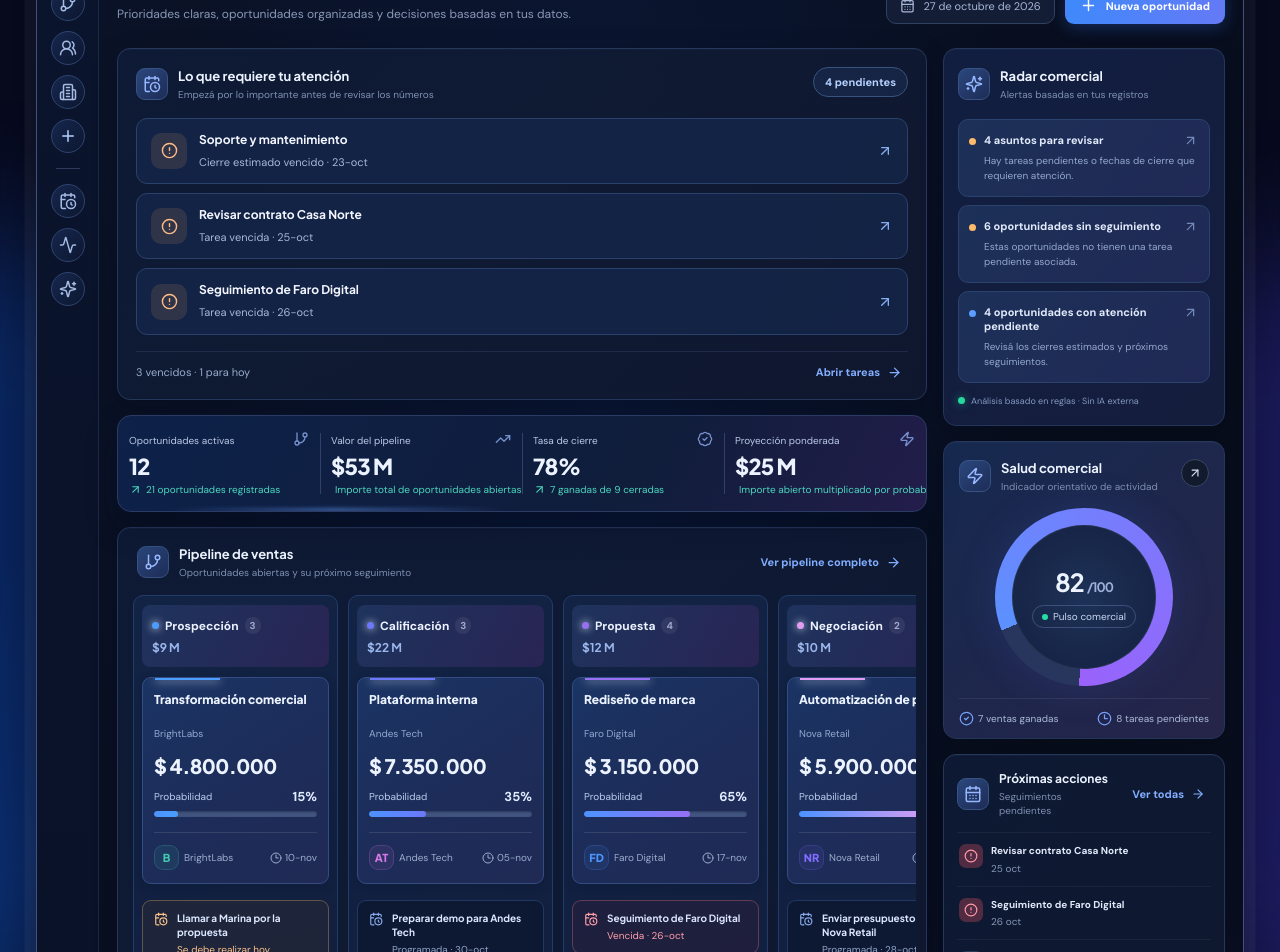
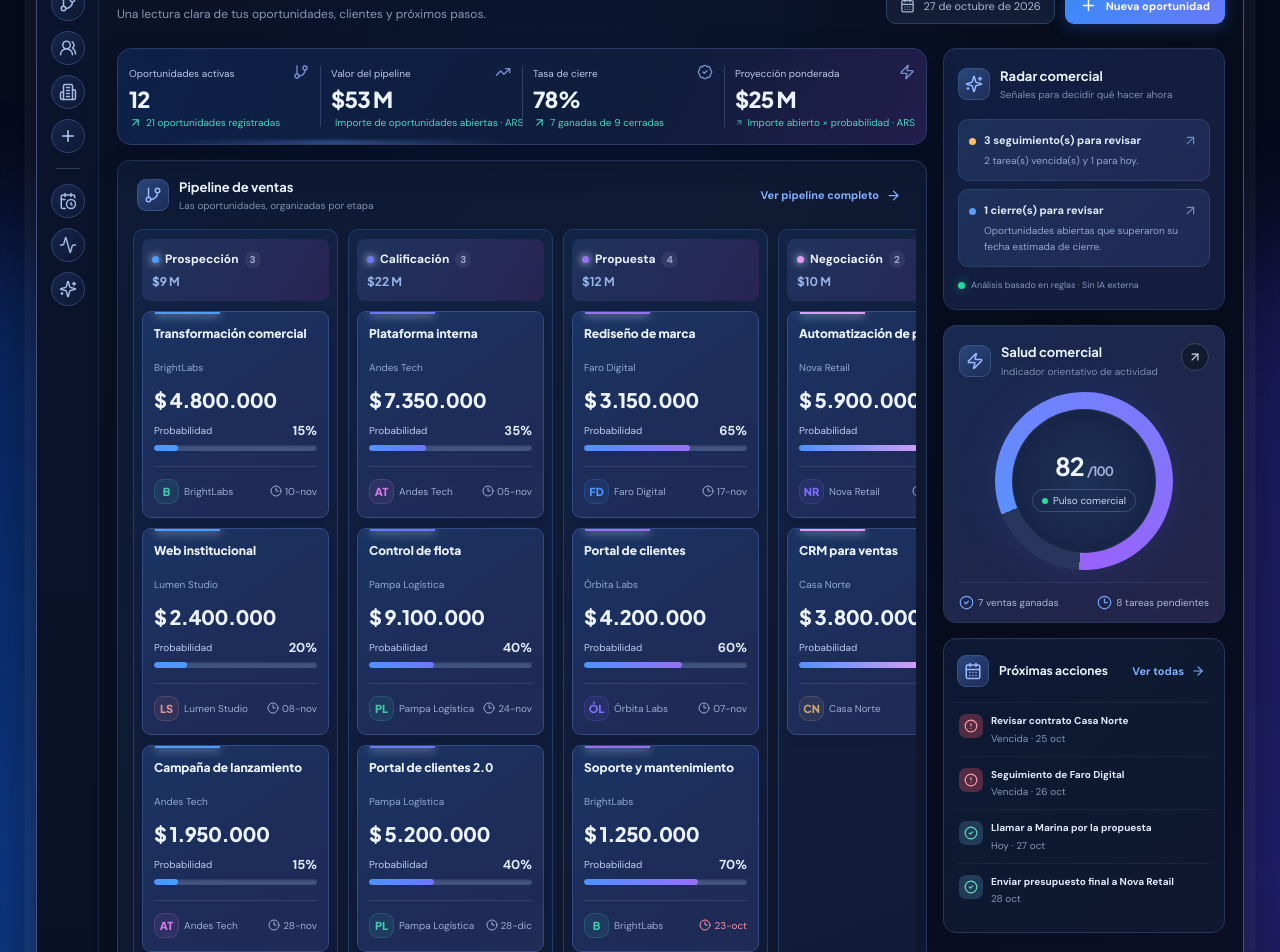
Before and after one commit to CamiloVenesia/nexo-crm, a React (Vite) app: page / in a window 1280 px wide. Shown: the part 200-1152 px from the top of the page. Built offline with nearby package versions, Linux system fonts and the light colour scheme; the HTML template or start-up script is replaced by a standard one.

Commit message:
feat: mejorar indicadores y claridad del dashboard

```diff
--- a/src/views/Dashboard.tsx
+++ b/src/views/Dashboard.tsx
@@ -3,7 +3,6 @@ import {
   ArrowRight,
   ArrowUpRight,
   BadgeCheck,
-  CalendarClock,
   CalendarDays,
   CircleAlert,
   CircleCheck,
@@ -16,22 +15,8 @@ import {
 } from 'lucide-react';
 
 import { useCRM } from '../lib/store';
-
-import {
-  dealNeedsAttention,
-  getDealFollowUp,
-  getPriorityItems,
-  nextPendingTask,
-} from '../lib/commercial';
-
-import {
-  fmtDateTime,
-  money,
-  openDeals,
-  overdue,
-  pipelineValue,
-  weightedValue,
-} from '../lib/utils';
+import { calculateReportMetrics } from '../lib/reporting';
+import { fmtDateTime, money, overdue, todayDue } from '../lib/utils';
 
 import type { Deal, Page } from '../types';
 import { STAGES } from '../types';
@@ -50,8 +35,6 @@ import {
   RevenueLegend,
 } from '../components/Charts';
 
-import './commercial.css';
-
 interface DashboardProps {
   navigate: (page: Page) => void;
   newDeal: () => void;
@@ -65,117 +48,94 @@ export function Dashboard({
 }: DashboardProps) {
   const { data, changeStage } = useCRM();
 
-  // ============================================
-  // INDICADORES GENERALES
-  // ============================================
+  // ==========================================
+  // MÉTRICAS COMPARTIDAS CON REPORTES
+  // ==========================================
 
-  const active = openDeals(data.deals);
+  const metrics = calculateReportMetrics(data.deals);
+  const currency = data.settings.currency;
 
-  const won = data.deals.filter(
-    (deal) => deal.stage === 'ganado',
+  const active = data.deals.filter(
+    (deal) =>
+      deal.stage !== 'ganado' &&
+      deal.stage !== 'perdido',
   );
 
-  const closed = data.deals.filter(
-    (deal) =>
-      deal.stage === 'ganado' ||
-      deal.stage === 'perdido',
+  const pending = data.tasks.filter(
+    (task) => !task.done,
   );
 
-  const winRate = closed.length
-    ? Math.round(
-        (won.length / closed.length) * 100,
-      )
-    : 0;
-
-  const pending = data.tasks
-    .filter((task) => !task.done)
-    .sort((a, b) =>
-      a.dueDate.localeCompare(b.dueDate),
+  const lateTasks = pending.filter(
+    (task) => overdue(task.dueDate),
   );
 
-  // ============================================
-  // PRIORIDADES COMERCIALES
-  // ============================================
-
-  const priorities = getPriorityItems(data);
-
-  const overdueItems = priorities.filter(
-    (item) => item.tone === 'overdue',
+  const todayTasks = pending.filter(
+    (task) => todayDue(task.dueDate),
   );
 
-  const todayItems = priorities.filter(
-    (item) => item.tone === 'today',
+  const lateClosings = active.filter(
+    (deal) => overdue(deal.dueDate),
   );
 
-  const dealsWithoutFollowUp = active.filter(
-    (deal) =>
-      !nextPendingTask(deal.id, data.tasks),
-  );
+  // Ordenamos sin modificar los datos del CRM.
 
-  const urgentDeals = active.filter((deal) =>
-    dealNeedsAttention(
-      deal,
-      data.tasks,
+  const nextTasks = [...pending]
+    .sort((a, b) =>
+      (a.dueDate || '9999-12-31').localeCompare(
+        b.dueDate || '9999-12-31',
       ),
-  );
+    )
+    .slice(0, 4);
 
-  // ============================================
-  // RECOMENDACIONES DEL RADAR
-  // ============================================
+  // ==========================================
+  // RADAR COMERCIAL
+  // ==========================================
 
   const insights = [
-    {
-      title: priorities.length
-        ? `${priorities.length} asunto${
-            priorities.length !== 1 ? 's' : ''
-          } para revisar`
-        : 'Todo al día',
-      detail: priorities.length
-        ? 'Hay tareas pendientes o fechas de cierre que requieren atención.'
-        : 'No hay tareas urgentes ni cierres estimados vencidos.',
-      tone: priorities.length
-        ? 'orange'
-        : 'green',
+    lateTasks.length + todayTasks.length > 0
+      ? {
+          title: `${
+            lateTasks.length + todayTasks.length
+          } seguimiento(s) para revisar`,
+          detail: `${lateTasks.length} tarea(s) vencida(s) y ${todayTasks.length} para hoy.`,
+          tone: 'orange',
+          page: 'tasks' as Page,
+        }
+      : {
+          title: 'Seguimientos al día',
+          detail:
+            'No hay tareas vencidas ni tareas pendientes para hoy.',
+          tone: 'green',
           page: 'tasks' as Page,
         },
-    {
-      title: dealsWithoutFollowUp.length
-        ? `${dealsWithoutFollowUp.length} oportunidad${
-            dealsWithoutFollowUp.length !== 1 ? 'es' : ''
-          } sin seguimiento`
-        : 'Seguimientos organizados',
-      detail: dealsWithoutFollowUp.length
-        ? 'Estas oportunidades no tienen una tarea pendiente asociada.'
-        : 'Todas las oportunidades abiertas tienen al menos una tarea pendiente.',
-      tone: dealsWithoutFollowUp.length
-        ? 'orange'
-        : 'green',
+
+    lateClosings.length > 0
+      ? {
+          title: `${lateClosings.length} cierre(s) para revisar`,
+          detail:
+            'Oportunidades abiertas que superaron su fecha estimada de cierre.',
+          tone: 'blue',
           page: 'deals' as Page,
-    },
-    {
-      title: urgentDeals.length
-        ? `${urgentDeals.length} oportunidad${
-            urgentDeals.length !== 1 ? 'es' : ''
-          } con atención pendiente`
-        : 'Pipeline actualizado',
-      detail: urgentDeals.length
-        ? 'Revisá los cierres estimados y próximos seguimientos.'
-        : 'No hay oportunidades abiertas con fechas vencidas o tareas urgentes.',
+        }
+      : {
+          title: 'Fechas de cierre al día',
+          detail:
+            'Ninguna oportunidad abierta tiene un cierre estimado vencido.',
           tone: 'blue',
           page: 'deals' as Page,
         },
   ];
 
-  // ============================================
-  // INTERFAZ
-  // ============================================
-
   return (
     <>
+      {/* ======================================
+          ENCABEZADO ORIGINAL
+      ====================================== */}
+
       <PageHeading
         eyebrow="WORKSPACE / RESUMEN"
         title="Tu operación, en una sola vista."
-        subtitle="Prioridades claras, oportunidades organizadas y decisiones basadas en tus datos."
+        subtitle="Una lectura clara de tus oportunidades, clientes y próximos pasos."
         action={
           <button
             type="button"
@@ -204,137 +164,15 @@ export function Dashboard({
 
       <div className="dashboard-layout">
         <div className="dashboard-main">
-          {/* ====================================
-              PRIORIDADES DEL DÍA
-          ==================================== */}
-
-          <section
-            className="panel workday-panel"
-            aria-label="Prioridades comerciales"
-          >
-            <div className="workday-head">
-              <SectionTitle
-                icon={<CalendarClock size={18} />}
-                title="Lo que requiere tu atención"
-                description="Empezá por lo importante antes de revisar los números"
-              />
-
-              <span className="workday-counter">
-                {priorities.length}
-                {' '}
-                pendiente
-                {priorities.length !== 1
-                  ? 's'
-                  : ''}
-              </span>
-            </div>
-
-            {priorities.length ? (
-              <div className="workday-list">
-                {priorities
-                  .slice(0, 3)
-                  .map((item) => (
-                    <button
-                      key={`${item.kind}-${item.id}`}
-                      type="button"
-                      className={`workday-item workday-${item.tone}`}
-                      onClick={() => {
-                        if (
-                          item.kind === 'task'
-                        ) {
-                          navigate('tasks');
-                          return;
-                        }
-
-                        const deal =
-                          data.deals.find(
-                            (entry) =>
-                              entry.id === item.id,
-                          );
-
-                        if (deal) {
-                          editDeal(deal);
-                        }
-                      }}
-                    >
-                      <span className="workday-item-icon">
-                        {item.tone ===
-                        'overdue' ? (
-                          <CircleAlert
-                            size={17}
-                          />
-                        ) : (
-                          <Clock3
-                            size={17}
-                          />
-                        )}
-                      </span>
-
-                      <span className="workday-item-content">
-                        <strong>
-                          {item.title}
-                        </strong>
-
-                        <small>
-                          {item.detail}
-                        </small>
-                      </span>
-
-                      <ArrowUpRight size={16} />
-                    </button>
-                  ))}
-              </div>
-            ) : (
-              <div className="workday-empty">
-                <CircleCheck size={20} />
-
-                <div>
-                  <strong>
-                    No hay urgencias registradas.
-                  </strong>
-
-                  <p>
-                    Las tareas de hoy y los
-                    cierres vencidos aparecerán
-                    aquí automáticamente.
-                  </p>
-                </div>
-              </div>
-            )}
-
-            <div className="workday-footer">
-              <span>
-                {overdueItems.length}
-                {' '}
-                vencidos
-                {' · '}
-                {todayItems.length}
-                {' '}
-                para hoy
-              </span>
-
-              <button
-                type="button"
-                className="text-action"
-                onClick={() =>
-                  navigate('tasks')
-                }
-              >
-                Abrir tareas
-                <ArrowRight size={15} />
-              </button>
-            </div>
-          </section>
-
-          {/* ====================================
-              MÉTRICAS PRINCIPALES
-          ==================================== */}
+          {/* ==================================
+              INDICADORES PRINCIPALES
+          ================================== */}
 
           <div className="kpi-grid">
             <StatTile
               label="Oportunidades activas"
               value={String(
-                active.length,
+                metrics.openCount,
               ).padStart(2, '0')}
               meta={`${data.deals.length} oportunidades registradas`}
               icon={<GitBranch size={16} />}
@@ -343,51 +181,53 @@ export function Dashboard({
             <StatTile
               label="Valor del pipeline"
               value={money(
-                pipelineValue(data.deals),
-                data.settings.currency,
+                metrics.openValue,
+                currency,
                 true,
               )}
-              meta="Importe total de oportunidades abiertas"
+              meta={`Importe de oportunidades abiertas · ${currency}`}
               icon={<TrendingUp size={16} />}
             />
 
             <StatTile
               label="Tasa de cierre"
-              value={`${winRate}%`}
-              meta={`${won.length} ganadas de ${closed.length} cerradas`}
+              value={
+                metrics.closeRate === null
+                  ? '—'
+                  : `${metrics.closeRate}%`
+              }
+              meta={`${metrics.wonCount} ganadas de ${metrics.closedCount} cerradas`}
               icon={<BadgeCheck size={16} />}
             />
 
             <StatTile
               label="Proyección ponderada"
               value={money(
-                weightedValue(data.deals),
-                data.settings.currency,
+                metrics.weightedOpenValue,
+                currency,
                 true,
               )}
-              meta="Importe abierto multiplicado por probabilidad"
+              meta={`Importe abierto × probabilidad · ${currency}`}
               icon={<Zap size={16} />}
             />
           </div>
 
-          {/* ====================================
-              PIPELINE RESUMIDO
-          ==================================== */}
+          {/* ==================================
+              KANBAN RESUMIDO ORIGINAL
+          ================================== */}
 
           <div className="panel board-panel">
             <div className="panel-heading">
               <SectionTitle
                 icon={<GitBranch size={18} />}
                 title="Pipeline de ventas"
-                description="Oportunidades abiertas y su próximo seguimiento"
+                description="Las oportunidades, organizadas por etapa"
               />
 
               <button
                 type="button"
                 className="text-action"
-                onClick={() =>
-                  navigate('deals')
-                }
+                onClick={() => navigate('deals')}
               >
                 Ver pipeline completo
                 <ArrowRight size={15} />
@@ -395,17 +235,15 @@ export function Dashboard({
             </div>
 
             <div className="board-scroll dashboard-board">
-              {STAGES.slice(0, 4).map(
-                (stage) => {
+              {STAGES.slice(0, 4).map((stage) => {
                 const list = active.filter(
                   (deal) =>
                     deal.stage === stage.id,
                 );
 
-                  const stageAmount =
-                    list.reduce(
-                      (total, deal) =>
-                        total + deal.amount,
+                const total = list.reduce(
+                  (sum, deal) =>
+                    sum + deal.amount,
                   0,
                 );
 
@@ -456,8 +294,8 @@ export function Dashboard({
 
                       <strong>
                         {money(
-                            stageAmount,
-                            data.settings.currency,
+                          total,
+                          currency,
                           true,
                         )}
                       </strong>
@@ -466,47 +304,15 @@ export function Dashboard({
                     {list.length ? (
                       list
                         .slice(0, 3)
-                          .map((deal) => {
-                            const followUp =
-                              getDealFollowUp(
-                                deal,
-                                data.tasks,
-                              );
-
-                            return (
-                              <div
+                        .map((deal) => (
+                          <DealCard
                             key={deal.id}
-                                className="deal-card-stack"
-                              >
-                                <DealCard
                             deal={deal}
                             onClick={() =>
-                                    editDeal(
-                                      deal,
-                                    )
+                              editDeal(deal)
                             }
                           />
-
-                                <div
-                                  className={`deal-follow-up follow-up-${followUp.tone}`}
-                                >
-                                  <CalendarClock
-                                    size={14}
-                                  />
-
-                                  <div>
-                                    <strong>
-                                      {followUp.label}
-                                    </strong>
-
-                                    <small>
-                                      {followUp.detail}
-                                    </small>
-                                  </div>
-                                </div>
-                              </div>
-                            );
-                          })
+                        ))
                     ) : (
                       <div className="board-empty">
                         Arrastrá una oportunidad aquí
@@ -514,27 +320,20 @@ export function Dashboard({
                     )}
                   </div>
                 );
-                },
-              )}
-            </div>
-
-            <div className="commercial-board-note">
-              Se muestran hasta tres oportunidades por
-              etapa. Abrí el pipeline completo para
-              gestionar todas las negociaciones.
+              })}
             </div>
           </div>
 
-          {/* ====================================
-              PROYECCIÓN
-          ==================================== */}
+          {/* ==================================
+              GRÁFICO ORIGINAL
+          ================================== */}
 
           <div className="panel forecast-panel">
             <div className="panel-heading">
               <SectionTitle
                 icon={<TrendingUp size={18} />}
-                title="Proyección de ingresos"
-                description="Estimación orientativa basada en fechas, importes y probabilidades"
+                title="Proyección comercial"
+                description="Valores de oportunidades agrupados por fecha estimada de cierre"
               />
 
               <RevenueLegend />
@@ -543,50 +342,44 @@ export function Dashboard({
             <ForecastChart height={224} />
 
             <div className="panel-footnote">
-              La proyección no representa dinero
-              cobrado ni garantiza futuros ingresos.
-              Se calcula con los datos de esta demo.
+              Los valores son estimaciones basadas en
+              oportunidades. Las ventas ganadas no equivalen
+              necesariamente a dinero cobrado.
             </div>
           </div>
         </div>
 
-        {/* ======================================
-            COLUMNA DERECHA
-        ====================================== */}
+        {/* ====================================
+            COLUMNA DERECHA ORIGINAL
+        ==================================== */}
 
         <aside className="dashboard-side">
-          {/* RADAR COMERCIAL */}
+          {/* RADAR */}
 
           <div className="panel intelligence-panel">
             <SectionTitle
               icon={<Sparkles size={18} />}
               title="Radar comercial"
-              description="Alertas basadas en tus registros"
+              description="Señales para decidir qué hacer ahora"
             />
 
             <div className="insight-stack">
               {insights.map((insight) => (
                 <button
-                  key={insight.title}
+                  key={insight.page}
                   type="button"
                   className="insight-item"
                   onClick={() =>
-                    navigate(
-                      insight.page,
-                    )
+                    navigate(insight.page)
                   }
                 >
                   <span
                     className={`signal-dot ${insight.tone}`}
                   />
 
-                  <strong>
-                    {insight.title}
-                  </strong>
+                  <strong>{insight.title}</strong>
 
-                  <small>
-                    {insight.detail}
-                  </small>
+                  <small>{insight.detail}</small>
 
                   <ArrowUpRight
                     className="insight-arrow"
@@ -598,14 +391,11 @@ export function Dashboard({
 
             <div className="tiny-pill">
               <span className="live-dot" />
-
-              Análisis basado en reglas
-              {' · '}
-              Sin IA externa
+              Análisis basado en reglas · Sin IA externa
             </div>
           </div>
 
-          {/* INDICADOR DE ACTIVIDAD */}
+          {/* SALUD COMERCIAL */}
 
           <div className="panel performance-panel">
             <div className="performance-head">
@@ -621,7 +411,8 @@ export function Dashboard({
                 onClick={() =>
                   navigate('insights')
                 }
-                title="Ver métricas"
+                title="Ver reportes"
+                aria-label="Ver reportes"
               >
                 <ArrowUpRight size={16} />
               </button>
@@ -632,28 +423,23 @@ export function Dashboard({
             <div className="performance-footer">
               <span>
                 <CircleCheck size={15} />
-                {won.length}
-                {' '}
-                ventas ganadas
+                {metrics.wonCount} ventas ganadas
               </span>
 
               <span>
                 <Clock3 size={15} />
-                {pending.length}
-                {' '}
-                tareas pendientes
+                {pending.length} tareas pendientes
               </span>
             </div>
           </div>
 
-          {/* PRÓXIMAS TAREAS */}
+          {/* PRÓXIMAS ACCIONES */}
 
           <div className="panel next-panel">
             <div className="panel-heading">
               <SectionTitle
                 icon={<CalendarDays size={18} />}
                 title="Próximas acciones"
-                description="Seguimientos pendientes"
               />
 
               <button
@@ -669,9 +455,11 @@ export function Dashboard({
             </div>
 
             <div className="next-tasks">
-              {pending
-                .slice(0, 4)
-                .map((task) => (
+              {nextTasks.map((task) => {
+                const late = overdue(task.dueDate);
+                const today = todayDue(task.dueDate);
+
+                return (
                   <button
                     key={task.id}
                     type="button"
@@ -682,12 +470,10 @@ export function Dashboard({
                   >
                     <span
                       className={`next-icon ${
-                        overdue(task.dueDate)
-                          ? 'late'
-                          : ''
+                        late ? 'late' : ''
                       }`}
                     >
-                      {overdue(task.dueDate) ? (
+                      {late ? (
                         <CircleAlert size={14} />
                       ) : (
                         <CircleCheck size={14} />
@@ -695,11 +481,15 @@ export function Dashboard({
                     </span>
 
                     <span>
-                      <strong>
-                        {task.title}
-                      </strong>
+                      <strong>{task.title}</strong>
 
                       <small>
+                        {late
+                          ? 'Vencida · '
+                          : today
+                            ? 'Hoy · '
+                            : ''}
+
                         {task.dueDate
                           ? new Date(
                               `${task.dueDate}T12:00:00`,
@@ -714,7 +504,8 @@ export function Dashboard({
                       </small>
                     </span>
                   </button>
-                ))}
+                );
+              })}
 
               {pending.length === 0 && (
                 <p className="muted small-p">
@@ -728,20 +519,17 @@ export function Dashboard({
             <span>✦</span>
 
             <p>
-              Un buen proceso comercial no
-              solo muestra números: deja
-              claro{' '}
-              <strong>
-                cuál es el próximo paso.
-              </strong>
+              Un buen proceso comercial no solo muestra
+              números: deja claro{' '}
+              <strong>cuál es el próximo paso.</strong>
             </p>
           </div>
         </aside>
       </div>
 
-      {/* ======================================
-          RESUMEN INFERIOR
-      ====================================== */}
+      {/* ====================================
+          PIE DEL DASHBOARD
+      ==================================== */}
 
       <div className="bottom-strip">
         <span className="strip-icon">
@@ -751,18 +539,16 @@ export function Dashboard({
         <span>
           <strong>Todo conectado.</strong>
           {' '}
-          Las oportunidades y tareas
-          actualizan automáticamente
-          las métricas de NEXO.
+          Cada cambio en oportunidades y tareas
+          se refleja en tus métricas.
         </span>
 
         <Tag tone="green">
-          Datos de demostración
+          Datos guardados en tu navegador
         </Tag>
 
         <span className="strip-time">
-          Última actividad:
-          {' '}
+          Última actividad:{' '}
           {data.activities.length
             ? fmtDateTime(
                 data.activities[0].createdAt,
```
Lines whose indentation alone changed are shown as unchanged.
